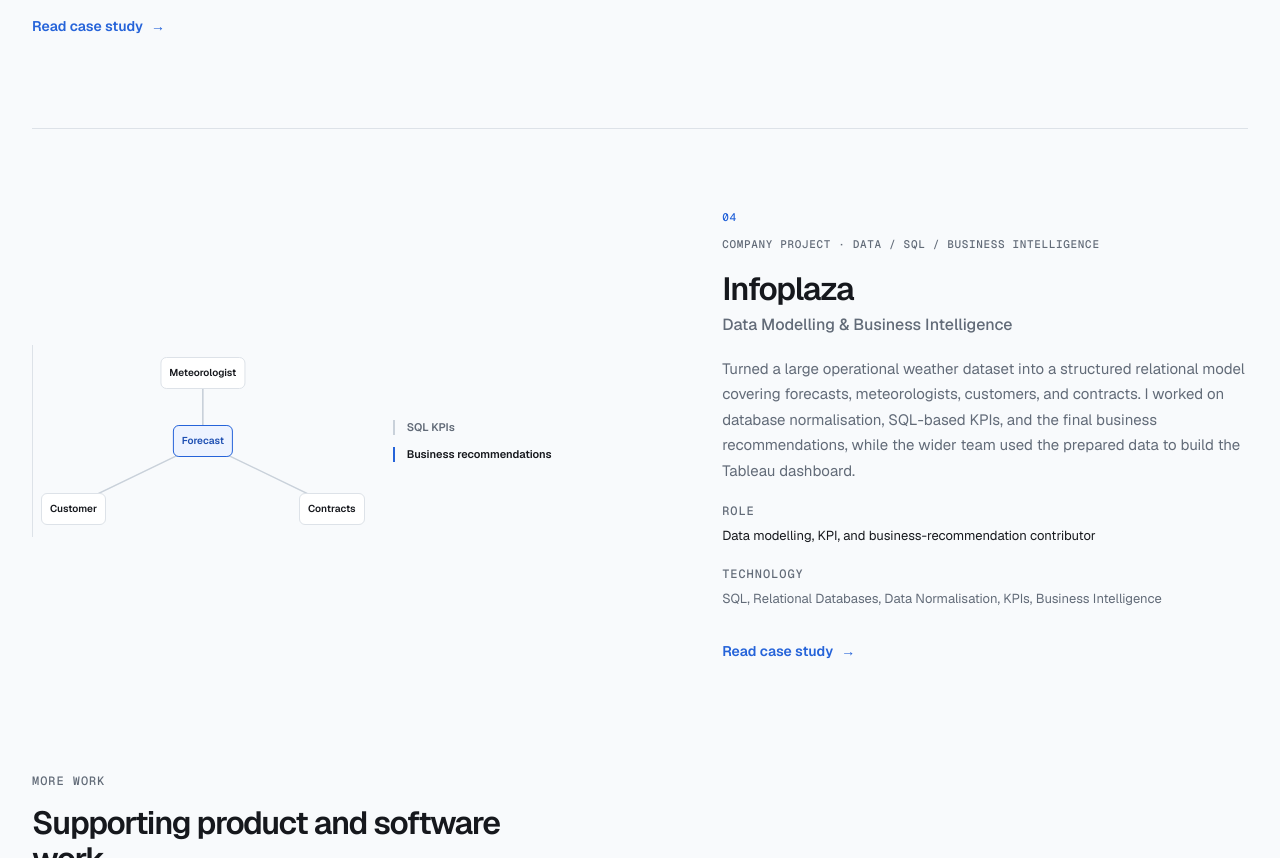
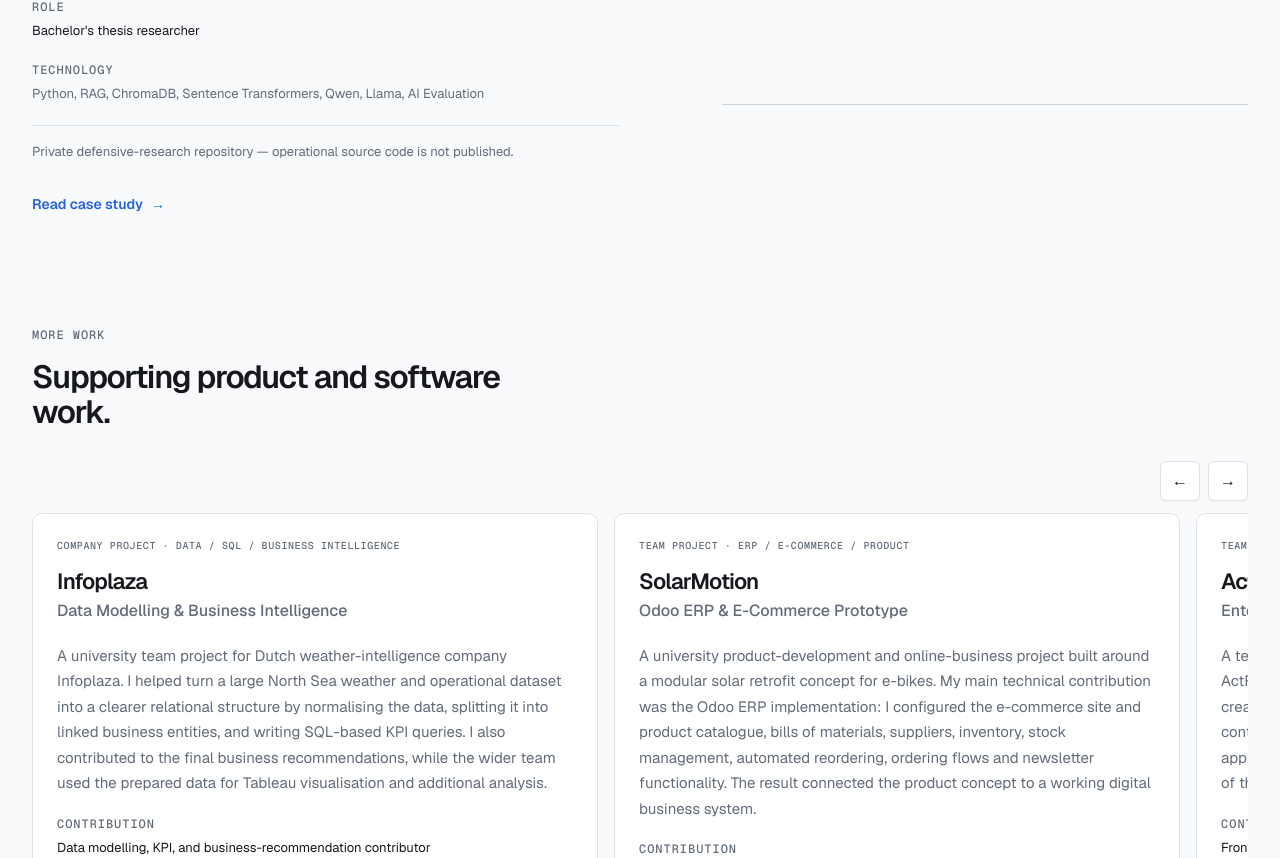
Before and after one commit to Nadane-Portfolio/personal-site, a Next.js app: page / in a window 1280 px wide. Shown: the part 3619-4477 px from the top of the page. Built offline with nearby package versions, Linux system fonts and the light colour scheme.

Commit message:
Refine project hierarchy and homepage work

```diff
--- a/src/app/globals.css
+++ b/src/app/globals.css
@@ -1065,13 +1065,48 @@
   line-height: 1.1;
 }
 
-.more-work__grid {
-  display: grid;
+.more-work__carousel {
+  margin-top: 2rem;
+}
+
+.more-work__controls {
+  display: flex;
+  justify-content: flex-end;
+  gap: 0.5rem;
+  margin-bottom: 0.75rem;
+}
+
+.more-work__control {
+  display: inline-grid;
+  width: 2.5rem;
+  height: 2.5rem;
+  place-items: center;
+  padding: 0;
+  border: 1px solid var(--color-border);
+  border-radius: var(--radius-sm);
+  background: var(--color-surface);
+  color: var(--color-ink);
+  box-shadow: var(--shadow-subtle);
+}
+
+.more-work__control:hover {
+  border-color: var(--color-border-strong);
+  color: var(--color-accent-hover);
+}
+
+.more-work__scroller {
+  display: flex;
   gap: 1rem;
-  margin-top: 2rem;
+  overflow-x: auto;
+  padding-bottom: 0.5rem;
+  scroll-padding-inline: 0.125rem;
+  scroll-snap-type: x mandatory;
+  scrollbar-color: var(--color-border-strong) transparent;
 }
 
 .compact-project {
+  flex: 0 0 min(82vw, 34rem);
+  scroll-snap-align: start;
   padding: 1.5rem;
   border: 1px solid var(--color-border);
   border-radius: var(--radius-md);
@@ -1785,8 +1820,8 @@
     font-size: 0.75rem;
   }
 
-  .more-work__grid {
-    grid-template-columns: repeat(2, minmax(0, 1fr));
+  .compact-project {
+    flex-basis: calc((100% - 1rem) / 2.12);
   }
 
   .ai-practice__columns {
--- a/src/app/work/[slug]/page.tsx
+++ b/src/app/work/[slug]/page.tsx
@@ -5,17 +5,17 @@
 import { CaseStudySections } from "@/components/case-study/case-study-sections";
 import { CaseStudySummary } from "@/components/case-study/case-study-summary";
 import { ProjectPagination } from "@/components/case-study/project-pagination";
-import { featuredProjects, getProjectBySlug } from "@/content/projects";
+import { caseStudyProjects, getProjectBySlug } from "@/content/projects";
 import type { Project } from "@/types/content";
 
 type ProjectPageProps = {
   params: Promise<{ slug: string }>;
 };
 
-function getFeaturedProject(slug: string): Project | undefined {
+function getCaseStudyProject(slug: string): Project | undefined {
   const project = getProjectBySlug(slug);
 
-  return project?.featured ? project : undefined;
+  return project?.caseStudyAvailable && project.caseStudy ? project : undefined;
 }
 
 function getMetadataDescription(summary: string): string {
@@ -27,14 +27,14 @@
 }
 
 export function generateStaticParams() {
-  return featuredProjects.map((project) => ({ slug: project.slug }));
+  return caseStudyProjects.map((project) => ({ slug: project.slug }));
 }
 
 export async function generateMetadata({
   params,
 }: ProjectPageProps): Promise<Metadata> {
   const { slug } = await params;
-  const project = getFeaturedProject(slug);
+  const project = getCaseStudyProject(slug);
 
   if (!project) {
     notFound();
@@ -48,17 +48,17 @@
 
 export default async function ProjectPage({ params }: ProjectPageProps) {
   const { slug } = await params;
-  const project = getFeaturedProject(slug);
+  const project = getCaseStudyProject(slug);
 
   if (!project) {
     notFound();
   }
 
-  const projectIndex = featuredProjects.findIndex(
-    (featuredProject) => featuredProject.slug === project.slug,
+  const projectIndex = caseStudyProjects.findIndex(
+    (caseStudyProject) => caseStudyProject.slug === project.slug,
   );
-  const previousProject = featuredProjects[projectIndex - 1];
-  const nextProject = featuredProjects[projectIndex + 1];
+  const previousProject = caseStudyProjects[projectIndex - 1];
+  const nextProject = caseStudyProjects[projectIndex + 1];
 
   return (
     <article className="case-study">
--- /dev/null
+++ b/src/components/home/supporting-work-carousel.tsx
@@ -0,0 +1,58 @@
+"use client";
+
+import { useRef } from "react";
+
+import { CompactProjectItem } from "@/components/projects/compact-project-item";
+import type { Project } from "@/types/content";
+
+type SupportingWorkCarouselProps = {
+  projects: readonly Project[];
+};
+
+export function SupportingWorkCarousel({
+  projects,
+}: SupportingWorkCarouselProps) {
+  const scrollerRef = useRef<HTMLDivElement>(null);
+
+  function scroll(direction: "previous" | "next") {
+    const scroller = scrollerRef.current;
+
+    if (!scroller) return;
+
+    scroller.scrollBy({
+      left:
+        direction === "next"
+          ? scroller.clientWidth * 0.8
+          : -scroller.clientWidth * 0.8,
+      behavior: "smooth",
+    });
+  }
+
+  return (
+    <div className="more-work__carousel">
+      <div className="more-work__controls" aria-label="Supporting work controls">
+        <button
+          className="more-work__control"
+          type="button"
+          aria-label="Show previous supporting projects"
+          onClick={() => scroll("previous")}
+        >
+          <span aria-hidden="true">←</span>
+        </button>
+        <button
+          className="more-work__control"
+          type="button"
+          aria-label="Show next supporting projects"
+          onClick={() => scroll("next")}
+        >
+          <span aria-hidden="true">→</span>
+        </button>
+      </div>
+      <div className="more-work__scroller" ref={scrollerRef}>
+        {projects.map((project) => (
+          <CompactProjectItem key={project.id} project={project} />
+        ))}
+      </div>
+    </div>
+  );
+}
--- a/src/components/home/work-section.tsx
+++ b/src/components/home/work-section.tsx
@@ -1,6 +1,9 @@
-import { featuredProjects, supportingProjects } from "@/content/projects";
-import { CompactProjectItem } from "@/components/projects/compact-project-item";
+import {
+  homepageFeaturedProjects,
+  supportingProjects,
+} from "@/content/projects";
 import { FeaturedProjectItem } from "@/components/projects/featured-project-item";
+import { SupportingWorkCarousel } from "@/components/home/supporting-work-carousel";
 
 export function WorkSection() {
   return (
@@ -18,7 +21,7 @@
         </header>
 
         <div className="featured-projects">
-          {featuredProjects.map((project, index) => (
+          {homepageFeaturedProjects.map((project, index) => (
             <FeaturedProjectItem
               key={project.id}
               project={project}
@@ -32,11 +35,7 @@
             <p className="eyebrow">More work</p>
             <h3 id="more-work-title">Supporting product and software work.</h3>
           </div>
-          <div className="more-work__grid">
-            {supportingProjects.map((project) => (
-              <CompactProjectItem key={project.id} project={project} />
-            ))}
-          </div>
+          <SupportingWorkCarousel projects={supportingProjects} />
         </section>
       </div>
     </section>
--- a/src/components/projects/compact-project-item.tsx
+++ b/src/components/projects/compact-project-item.tsx
@@ -16,7 +16,9 @@
         {project.title}
       </h4>
       <p className="compact-project__subtitle">{project.subtitle}</p>
-      <p className="compact-project__summary">{project.summary}</p>
+      <p className="compact-project__summary">
+        {project.homepageSummary ?? project.summary}
+      </p>
       <p className="compact-project__role">
         <span className="meta-label">Contribution</span>
         {project.role}
--- a/src/components/projects/featured-project-item.tsx
+++ b/src/components/projects/featured-project-item.tsx
@@ -34,7 +34,9 @@
           {project.title}
         </h3>
         <p className="featured-project__subtitle">{project.subtitle}</p>
-        <p className="featured-project__summary">{project.summary}</p>
+        <p className="featured-project__summary">
+          {project.homepageSummary ?? project.summary}
+        </p>
         <p className="featured-project__role">
           <span className="meta-label">Role</span>
           {project.role}
--- a/src/content/projects.ts
+++ b/src/content/projects.ts
@@ -9,10 +9,13 @@
     kind: "Client project",
     duration: "10 weeks",
     categories: ["AI", "RAG"],
-    featured: true,
+    homepageFeatured: true,
+    caseStudyAvailable: true,
     displayOrder: 1,
     summary:
       "A reusable RAG assistant for synchronising Dropbox documents and answering questions with grounded, traceable context. It originated in a real client project and was later sanitised for reuse, with OpenAI-backed and local execution paths retained.",
+    homepageSummary:
+      "A configurable RAG assistant that grew out of a 10-week university internship project with Twinx B.V., a Dutch project and subsidy consultancy. I researched how AI could reduce friction in document-heavy workflows and worked on a system that synchronises Dropbox documents, retrieves grounded context through ChromaDB, and supports question answering through Chainlit. When privacy became a constraint, I also worked on a local execution path using Sentence Transformers and Ollama. The version shown here was later sanitised and adapted into a reusable assistant.",
     role: "AI & Innovation Support Intern",
     contributions: [
       "Researched possible approaches for the open-ended brief",
@@ -150,10 +153,13 @@
     subtitle: "AI-Assisted Contract Review",
     kind: "Independent project",
     categories: ["AI", "Legal workflow"],
-    featured: true,
+    homepageFeatured: true,
+    caseStudyAvailable: true,
     displayOrder: 2,
     summary:
       "Built a first-pass review prototype for routine mutual NDAs that combines deterministic playbook checks with AI for clauses requiring contextual interpretation. The system triages contracts by risk, shows supporting evidence and suggested wording, preserves matter/version history, and keeps the lawyer responsible for the final decision.",
+    homepageSummary:
+      "An independent prototype for structured first-pass review of routine mutual NDAs. I deliberately combined deterministic playbook checks for objective rules with AI-assisted interpretation for clauses that depend on context. The system surfaces risk, evidence and suggested wording while preserving matter and version history, with the reviewer retaining the final decision. I also tested reliability and adversarial behaviour around untrusted contract content.",
     role: "Independent project builder",
     contributions: [
       "Built the first-pass review prototype for routine mutual NDAs",
@@ -304,10 +310,13 @@
     subtitle: "Poisoning Attacks on Cyber Threat Intelligence",
     kind: "Bachelor's thesis",
     categories: ["AI Security", "RAG Evaluation"],
-    featured: true,
+    homepageFeatured: true,
+    caseStudyAvailable: true,
     displayOrder: 3,
     summary:
       "Built a controlled cybersecurity RAG testbed to measure how poisoned knowledge affects both retrieval and final model behaviour. Evaluated five attack types using Qwen and Llama across different poison budgets and retrieval depths, separating whether malicious content was retrieved from whether it actually changed the answer.",
+    homepageSummary:
+      "My Bachelor's thesis at the University of Twente explored poisoning attacks against RAG systems using cyber threat intelligence data. I built a controlled testbed that separately measured whether poisoned content entered retrieved context and whether it actually changed the model's final answer. The results showed that retrieval compromise does not automatically mean answer compromise, and that answer-model behaviour can strongly influence the outcome.",
     role: "Bachelor's thesis researcher",
     contributions: [
       "Built a controlled cybersecurity RAG testbed",
@@ -482,10 +491,12 @@
     subtitle: "Data Modelling & Business Intelligence",
     kind: "Company project",
     categories: ["Data", "SQL", "Business Intelligence"],
-    featured: true,
+    homepageFeatured: false,
     displayOrder: 4,
     summary:
       "Turned a large operational weather dataset into a structured relational model covering forecasts, meteorologists, customers, and contracts. I worked on database normalisation, SQL-based KPIs, and the final business recommendations, while the wider team used the prepared data to build the Tableau dashboard.",
+    homepageSummary:
+      "A university team project for Dutch weather-intelligence company Infoplaza. I helped turn a large North Sea weather and operational dataset into a clearer relational structure by normalising the data, splitting it into linked business entities, and writing SQL-based KPI queries. I also contributed to the final business recommendations, while the wider team used the prepared data for Tableau visualisation and additional analysis.",
     role: "Data modelling, KPI, and business-recommendation contributor",
     contributions: [
       "Worked on relational database normalisation",
@@ -500,6 +511,8 @@
       "Data Normalisation",
       "KPIs",
       "Business Intelligence",
+      "Tableau",
+      "DBeaver",
     ],
     caseStudy: {
       sections: [
@@ -629,10 +642,12 @@
     subtitle: "Odoo ERP & E-Commerce Prototype",
     kind: "Team project",
     categories: ["ERP", "E-commerce", "Product"],
-    featured: false,
+    homepageFeatured: false,
     displayOrder: 5,
     summary:
       "Focused on the Odoo implementation, product configuration, and technical product research, including calculations for compatible solar-panel and battery combinations, while also serving as project manager during part of the project.",
+    homepageSummary:
+      "A university product-development and online-business project built around a modular solar retrofit concept for e-bikes. My main technical contribution was the Odoo ERP implementation: I configured the e-commerce site and product catalogue, bills of materials, suppliers, inventory, stock management, automated reordering, ordering flows and newsletter functionality. The result connected the product concept to a working digital business system.",
     role: "Odoo implementation, technical research, and project-management contributor",
     contributions: [
       "Focused on Odoo implementation and product configuration",
@@ -654,10 +669,12 @@
     subtitle: "Enterprise Dashboard Application",
     kind: "Team project",
     categories: ["Frontend", "Software Engineering"],
-    featured: false,
+    homepageFeatured: false,
     displayOrder: 6,
     summary:
       "Worked primarily on the frontend of an enterprise data-management application for creating and sharing dashboards while staying involved with wider application integration.",
+    homepageSummary:
+      "A team project connected to Dutch cloud-business-software company ActFact. We worked on an enterprise data-management application for creating and sharing dashboards with different users and permissions. My contribution was mainly on the frontend, while I stayed involved with wider application integration so the user-facing work fitted correctly with the rest of the system.",
     role: "Frontend and application-integration contributor",
     contributions: [
       "Worked primarily on the frontend of the enterprise data-management application",
@@ -677,10 +694,16 @@
   },
 ];
 
-export const featuredProjects = projects.filter((project) => project.featured);
+export const homepageFeaturedProjects = projects.filter(
+  (project) => project.homepageFeatured,
+);
 
 export const supportingProjects = projects.filter(
-  (project) => !project.featured,
+  (project) => !project.homepageFeatured,
+);
+
+export const caseStudyProjects = projects.filter(
+  (project) => project.caseStudyAvailable && project.caseStudy,
 );
 
 export function getProjectBySlug(slug: string): Project | undefined {
--- a/src/types/content.ts
+++ b/src/types/content.ts
@@ -124,9 +124,11 @@
   kind: string;
   duration?: string;
   categories: readonly string[];
-  featured: boolean;
+  homepageFeatured: boolean;
+  caseStudyAvailable?: boolean;
   displayOrder: number;
   summary: string;
+  homepageSummary?: string;
   role: string;
   contributions: readonly string[];
   attributionNote?: string;
```
Also changed, not shown: 1 other file (tests, documents, lock files or other folders).
